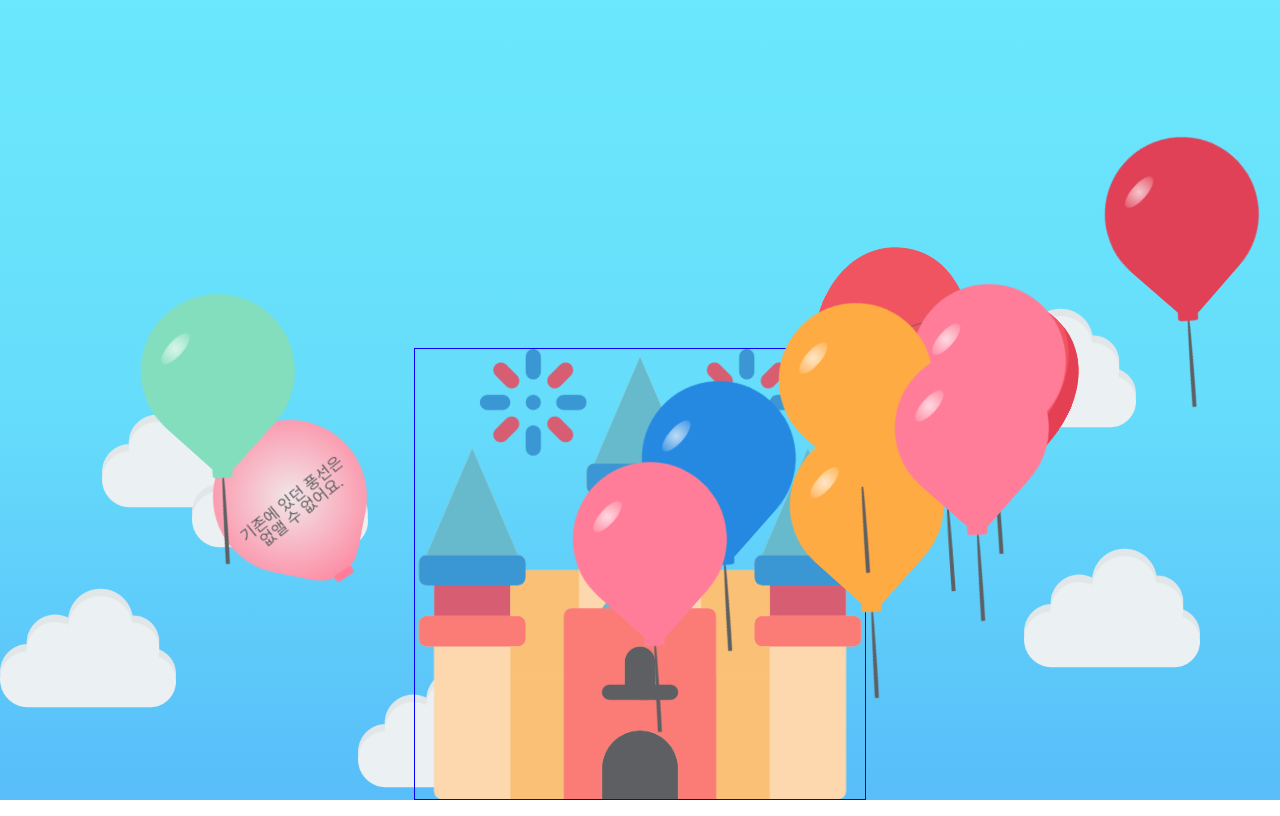
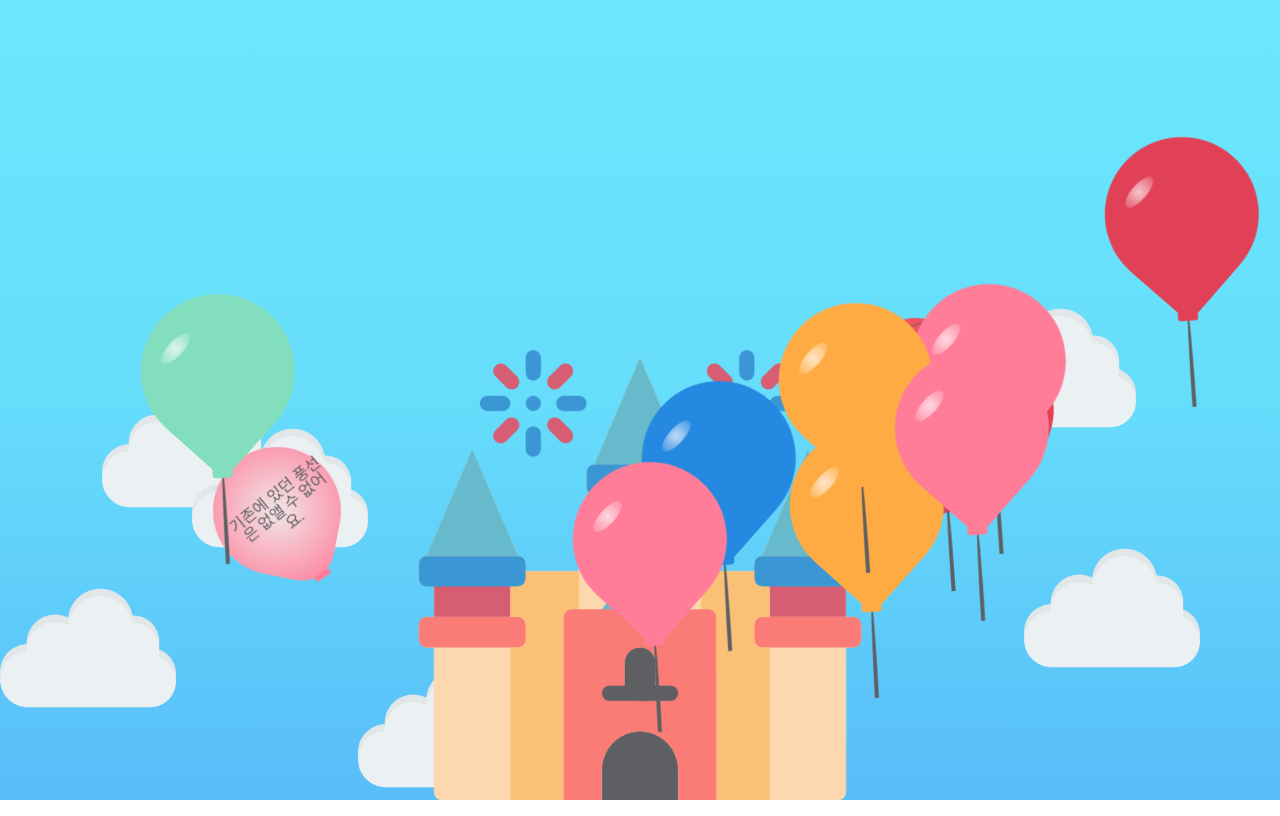
Before and after one commit to kyo49/Baton-Assignment-FE, a React (Create React App) app: page / in a window 1280 px wide. Built offline with nearby package versions, Linux system fonts and the light colour scheme.

Commit message:
[STYLE] 스타일 값 수정

```diff
--- a/src/components/Content/styles.ts
+++ b/src/components/Content/styles.ts
@@ -6,7 +6,6 @@ export const ContentArea = styled.div`
   bottom: 0;
   left: 50%;
   transform: translate(-50%);
-  border: 1px solid blue;
 `;
 
 export const CastleImg = styled.img`
@@ -23,28 +22,26 @@ const bounceIn = keyframes`
   50% {
     transform: scale(1.1);
   }
-  100% {
-    transform: scale(1);
-  }
 `;
 
 export const HeartBalloon = styled.div`
   position: fixed;
   bottom: 60%;
-  left: 85%;
+  left: 95%;
   transform: rotate(25deg);
+  z-index: 1;
   img {
-    width: 20vw;
+    width: 15vw;
     animation: ${bounceIn} 2s ease-in-out infinite;
   }
   span {
-    width: 18vw;
+    width: 14vw;
     position: absolute;
     bottom: 50%;
     left: 5%;
     color: #fff;
     text-align: center;
-    font-size: 1.5rem;
+    font-size: 1.2rem;
     animation: ${bounceIn} 2s ease-in-out infinite;
   }
 `;
@@ -59,7 +56,7 @@ const floating = keyframes`
 `;
 
 export const CircleBalloon = styled.div`
-  --balloonDimension: 12vmax;
+  --balloonDimension: 10vmax;
   width: var(--balloonDimension);
   height: var(--balloonDimension);
   border-radius: 100% 100% 50% 100%;
```
